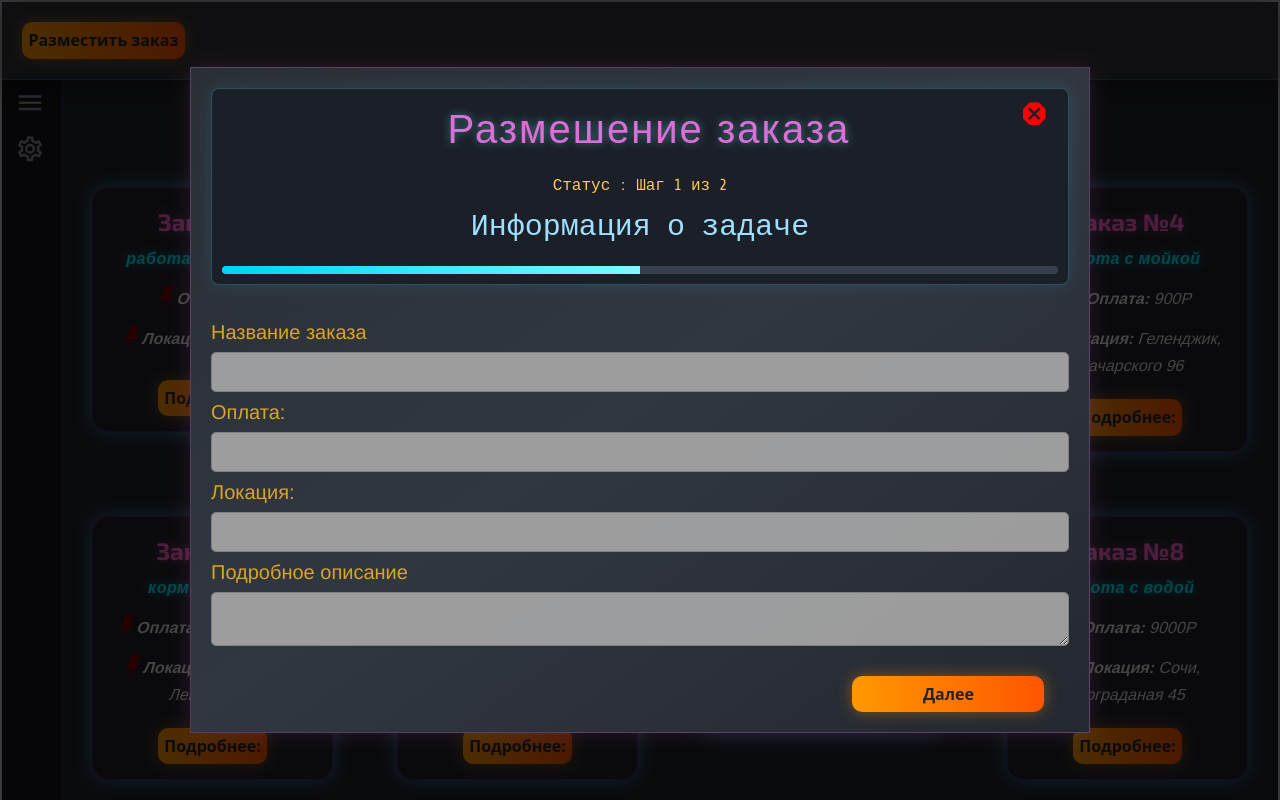
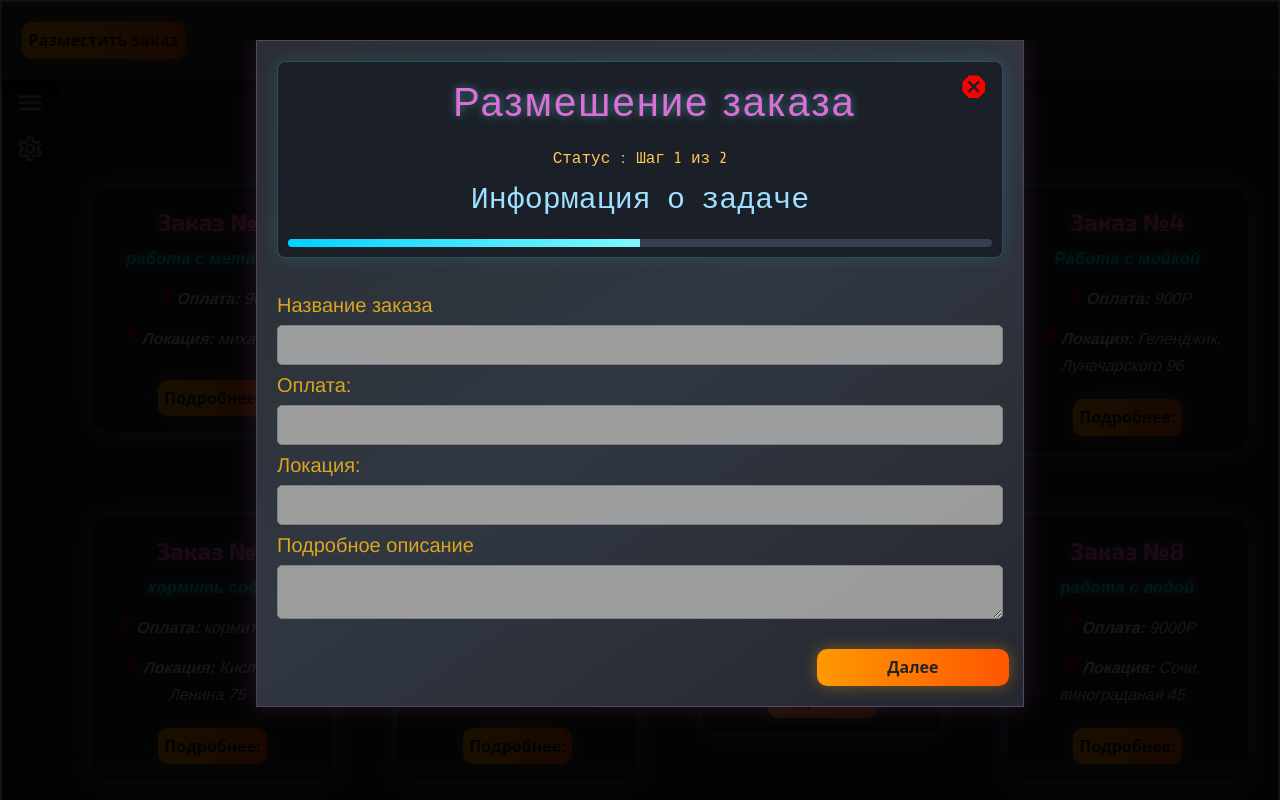
Before and after one commit to nightmare-lgtm/open-tasks, a Nuxt app in the folder nuxt-home/: page / in a window 1280 px wide. Both pictures are taken after a click on the button "Разместить заказ". Shown: the top 800 px of the page. Built offline with nearby package versions, Linux system fonts and the light colour scheme; data requests are answered from the project's data file; a web font is replaced by a local one.

Commit message:
refactor: (frontend): замена v-dialog на свой компонент модального окна

```diff
--- a/nuxt-home/app/components/generalApp/warningModal.vue
+++ b/nuxt-home/app/components/generalApp/warningModal.vue
@@ -45,7 +45,8 @@ function closeModal(){
   position: relative;
   display: flex;
   padding: 20px;
-  width: min(800px, calc(100vw- 40px));
+  width: min(800px, calc(100vw-
+  40px));
   height: min(400px, calc(100vh - 40px));
   overflow: auto;
   flex-direction: column;
@@ -55,7 +56,7 @@ function closeModal(){
   background-color: #2A2015;
   color:#E0E0E0;
 }
-.warning-footer{
+.warning-footer {
   display: flex;
   justify-content: space-between;
   width: 100%;
--- a/nuxt-home/app/components/header/addTask.vue
+++ b/nuxt-home/app/components/header/addTask.vue
@@ -3,6 +3,10 @@ import { isMobile } from '~/composables/helpers/useIsMobile';
 import taskService from '~/services/taskService';
 
 import type { addTaskModel, contactsModel, task } from '~/types/tasks';
+
+const props = defineProps<{
+  'modelValue': boolean
+}>()
 
 const {t} = useI18n()
 const useTaskService = new taskService()
@@ -54,10 +58,10 @@ function addTask(){
 </script>
 
 <template>
-  <v-stepper v-model="step">
-
-  </v-stepper>
-    <div class="main ">
+  <div class="add-task-container" v-if="props.modelValue">
+    <div class="add-task-backdrop"></div>
+    <div class="add-task-card">
+       <div class="main ">
          <v-icon
           @click="closeModalTask"
           class="cancel-terminal cancel-mobil"
@@ -105,7 +109,7 @@ function addTask(){
 
     </div>
     <div v-if="step===0">
-        <div class="add-task-container">
+        <div >
           <h4 class="text-start mt-2">{{ t('addTask.taskName') }}</h4>
           <input type="text" class="add-task-input" v-model="dataAddTaskModel.nameTask">
           <h4 class="text-start mt-2">{{ t('taskCard.taskPayment') }}</h4>
@@ -124,7 +128,7 @@ function addTask(){
     </div>
 
       <div v-if="step===1">
-        <div class="add-task-container">
+        <div >
            <h4 class="text-start mt-2">{{ t('contactModal.phone') }}</h4>
            <input type="text" class="add-task-input" v-model="contaktsModel.phoneNumber">
            <h4 class="text-start mt-2">{{ t('contactModal.telegram') }}</h4>
@@ -141,11 +145,39 @@ function addTask(){
         </div>
     </div>
     </div>
-
+    </div>
+  </div>
 </template>
 
 <style scoped>
 @import url('https://fonts.googleapis.com/css2?family=Exo+2:wght@400;500;600;700&family=Russo+One&family=Share+Tech+Mono&family=Tektur:wght@500;600;700&display=swap');
+.add-task-container {
+  position: fixed;
+  inset: 0;
+  display: flex;
+  justify-content: center;
+  align-items: center;
+  z-index: 9999;
+}
+
+.add-task-backdrop {
+  position: absolute;
+  inset: 0;
+  z-index: 0;
+  background-color: rgba(0,0,0,0.9);
+}
+
+.add-task-card {
+  z-index: 3;
+  display: flex;
+  width: 100%;
+  height: 90dvh;
+  overflow: auto;
+  flex-direction: column;
+  align-items: center;
+  overflow-y: auto;
+  overflow-x: hidden;
+}
 .main {
   text-align: center;
   padding: 20px;
@@ -153,7 +185,7 @@ function addTask(){
   border: 1px solid rgba(218, 112, 214, 0.25);
   box-shadow:0 0 20px rgba(218, 112, 214, 0.15);
   overflow: auto;
-  max-height: 90dvh;
+  width: 60dvw;
 }
 
 h4 {
@@ -262,6 +294,9 @@ h4 {
 }
 
 @media(max-width:768px) {
+  .main {
+    width: 90dvw;
+  }
  .stepper-title {
     margin-left: 0vw;
   }
--- a/nuxt-home/app/layouts/default.vue
+++ b/nuxt-home/app/layouts/default.vue
@@ -81,7 +81,7 @@ function goToBack(){
     </div>
 
 
-    <v-dialog
+    <!-- <v-dialog
         v-model="isShowTaskModal"
         max-width="900"
         opacity="0.7"
@@ -89,12 +89,13 @@ function goToBack(){
             maxHeight: '100dvh',
             margin: '0'
         }"
-        >
+        > -->
         <AddTask
+         v-model="isShowTaskModal"
           @closeModal="isShowTaskModal=!isShowTaskModal"
           @add-task="addTask"
           />
-    </v-dialog>
+    <!-- </v-dialog> -->
 </template>
 <style scoped>
 .default-layout {
```
